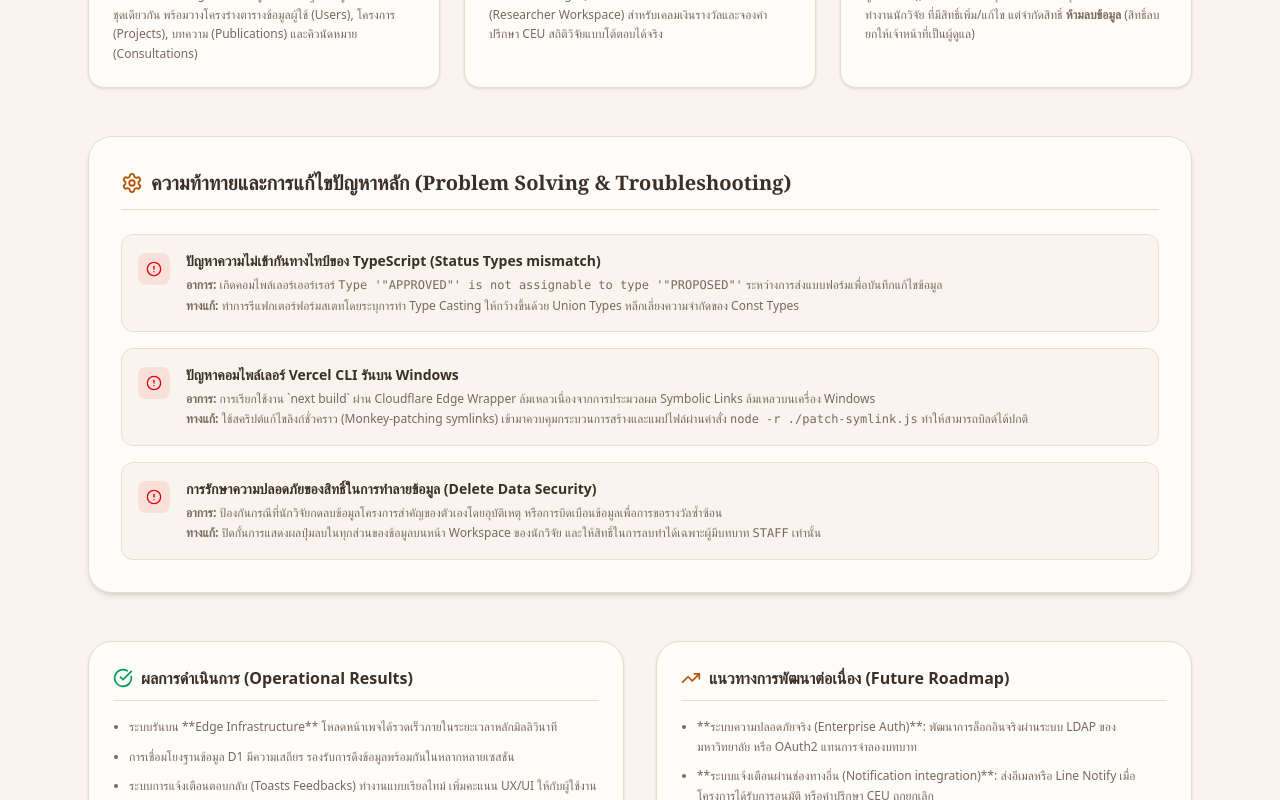
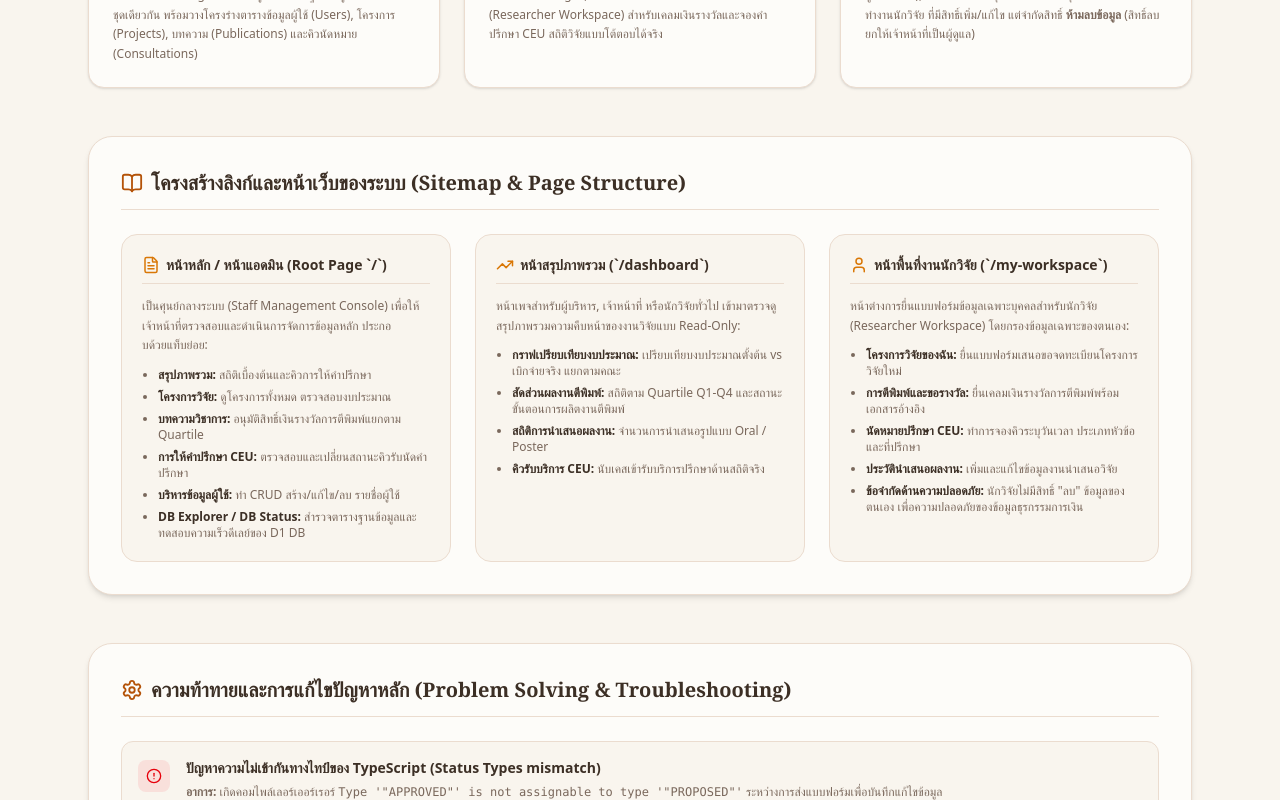
Before and after one commit to SolarXtr/iram-services, a Next.js app: page /about in a window 1280 px wide. Shown: the part 700-1500 px from the top of the page. Built offline with nearby package versions, Linux system fonts and the light colour scheme.

Commit message:
feat(portfolio): add sitemap and website link structure mapping to about page

```diff
--- a/src/app/about/page.tsx
+++ b/src/app/about/page.tsx
@@ -132,6 +132,66 @@ export default function AboutProjectPage() {
           </div>
         </section>
 
+        {/* Website Structure & Link Mapping */}
+        <section className="bg-[#fdfcf9] border border-[#ebdccf] rounded-3xl p-8 shadow-md space-y-6">
+          <h2 className="text-xl font-bold text-[#3c2f25] border-b border-[#ebdccf] pb-3 flex items-center gap-2 font-serif">
+            <BookOpen className="h-5.5 w-5.5 text-[#b45309]" />
+            <span>โครงสร้างลิงก์และหน้าเว็บของระบบ (Sitemap & Page Structure)</span>
+          </h2>
+
+          <div className="grid grid-cols-1 md:grid-cols-3 gap-6 text-xs text-[#7a685c]">
+
+            {/* Homepage / Staff Console */}
+            <div className="bg-[#f9f5ee] border border-[#ebdccf] p-5 rounded-2xl space-y-3">
+              <h3 className="font-bold text-sm text-[#3c2f25] flex items-center gap-1.5 border-b border-[#ebdccf] pb-2">
+                <FileText className="h-4.5 w-4.5 text-[#d97706]" />
+                <span>หน้าหลัก / หน้าแอดมิน (Root Page `/`)</span>
+              </h3>
+              <p className="leading-relaxed">เป็นศุนย์กลางระบบ (Staff Management Console) เพื่อให้เจ้าหน้าที่ตรวจสอบและดำเนินการจัดการข้อมูลหลัก ประกอบด้วยแท็บย่อย:</p>
+              <ul className="list-disc pl-4 space-y-1.5">
+                <li><span className="font-bold text-[#3c2f25]">สรุปภาพรวม:</span> สถิติเบื้องต้นและคิวการให้คำปรึกษา</li>
+                <li><span className="font-bold text-[#3c2f25]">โครงการวิจัย:</span> ดูโครงการทั้งหมด ตรวจสอบงบประมาณ</li>
+                <li><span className="font-bold text-[#3c2f25]">บทความวิชาการ:</span> อนุมัติสิทธิ์เงินรางวัลการตีพิมพ์แยกตาม Quartile</li>
+                <li><span className="font-bold text-[#3c2f25]">การให้คำปรึกษา CEU:</span> ตรวจสอบและเปลี่ยนสถานะคิวรับนัดคำปรึกษา</li>
+                <li><span className="font-bold text-[#3c2f25]">บริหารข้อมูลผู้ใช้:</span> ทำ CRUD สร้าง/แก้ไข/ลบ รายชื่อผู้ใช้</li>
+                <li><span className="font-bold text-[#3c2f25]">DB Explorer / DB Status:</span> สำรวจตารางฐานข้อมูลและทดสอบความเร็วดีเลย์ของ D1 DB</li>
+              </ul>
+            </div>
+
+            {/* Dashboard Overview */}
+            <div className="bg-[#f9f5ee] border border-[#ebdccf] p-5 rounded-2xl space-y-3">
+              <h3 className="font-bold text-sm text-[#3c2f25] flex items-center gap-1.5 border-b border-[#ebdccf] pb-2">
+                <TrendingUp className="h-4.5 w-4.5 text-[#d97706]" />
+                <span>หน้าสรุปภาพรวม (`/dashboard`)</span>
+              </h3>
+              <p className="leading-relaxed">หน้าเพจสำหรับผู้บริหาร, เจ้าหน้าที่ หรือนักวิจัยทั่วไป เข้ามาตรวจดูสรุปภาพรวมความคืบหน้าของงานวิจัยแบบ Read-Only:</p>
+              <ul className="list-disc pl-4 space-y-1.5">
+                <li><span className="font-bold text-[#3c2f25]">กราฟเปรียบเทียบงบประมาณ:</span> เปรียบเทียบงบประมาณตั้งต้น vs เบิกจ่ายจริง แยกตามคณะ</li>
+                <li><span className="font-bold text-[#3c2f25]">สัดส่วนผลงานตีพิมพ์:</span> สถิติตาม Quartile Q1-Q4 และสถานะขั้นตอนการผลิตงานตีพิมพ์</li>
+                <li><span className="font-bold text-[#3c2f25]">สถิติการนำเสนอผลงาน:</span> จำนวนการนำเสนอรูปแบบ Oral / Poster</li>
+                <li><span className="font-bold text-[#3c2f25]">คิวรับบริการ CEU:</span> นับเคสเข้ารับบริการปรึกษาด้านสถิติจริง</li>
+              </ul>
+            </div>
+
+            {/* Researcher Workspace */}
+            <div className="bg-[#f9f5ee] border border-[#ebdccf] p-5 rounded-2xl space-y-3">
+              <h3 className="font-bold text-sm text-[#3c2f25] flex items-center gap-1.5 border-b border-[#ebdccf] pb-2">
+                <User className="h-4.5 w-4.5 text-[#d97706]" />
+                <span>หน้าพื้นที่งานนักวิจัย (`/my-workspace`)</span>
+              </h3>
+              <p className="leading-relaxed">หน้าต่างการยื่นแบบฟอร์มข้อมูลเฉพาะบุคคลสำหรับนักวิจัย (Researcher Workspace) โดยกรองข้อมูลเฉพาะของตนเอง:</p>
+              <ul className="list-disc pl-4 space-y-1.5">
+                <li><span className="font-bold text-[#3c2f25]">โครงการวิจัยของฉัน:</span> ยื่นแบบฟอร์มเสนอขอจดทะเบียนโครงการวิจัยใหม่</li>
+                <li><span className="font-bold text-[#3c2f25]">การตีพิมพ์และขอรางวัล:</span> ยื่นเคลมเงินรางวัลการตีพิมพ์พร้อมเอกสารอ้างอิง</li>
+                <li><span className="font-bold text-[#3c2f25]">นัดหมายปรึกษา CEU:</span> ทำการจองคิวระบุวันเวลา ประเภทหัวข้อ และที่ปรึกษา</li>
+                <li><span className="font-bold text-[#3c2f25]">ประวัตินำเสนอผลงาน:</span> เพิ่มและแก้ไขข้อมูลงานนำเสนอวิจัย</li>
+                <li><span className="font-bold text-[#3c2f25]">ข้อจำกัดด้านความปลอดภัย:</span> นักวิจัยไม่มีสิทธิ์ "ลบ" ข้อมูลของตนเอง เพื่อความปลอดภัยของข้อมูลธุรกรรมการเงิน</li>
+              </ul>
+            </div>
+
+          </div>
+        </section>
+
         {/* Problem Solving & Optimization Section */}
         <section className="bg-[#fdfcf9] border border-[#ebdccf] rounded-3xl p-8 shadow-md space-y-6">
           <h2 className="text-xl font-bold text-[#3c2f25] border-b border-[#ebdccf] pb-3 flex items-center gap-2 font-serif">
```
